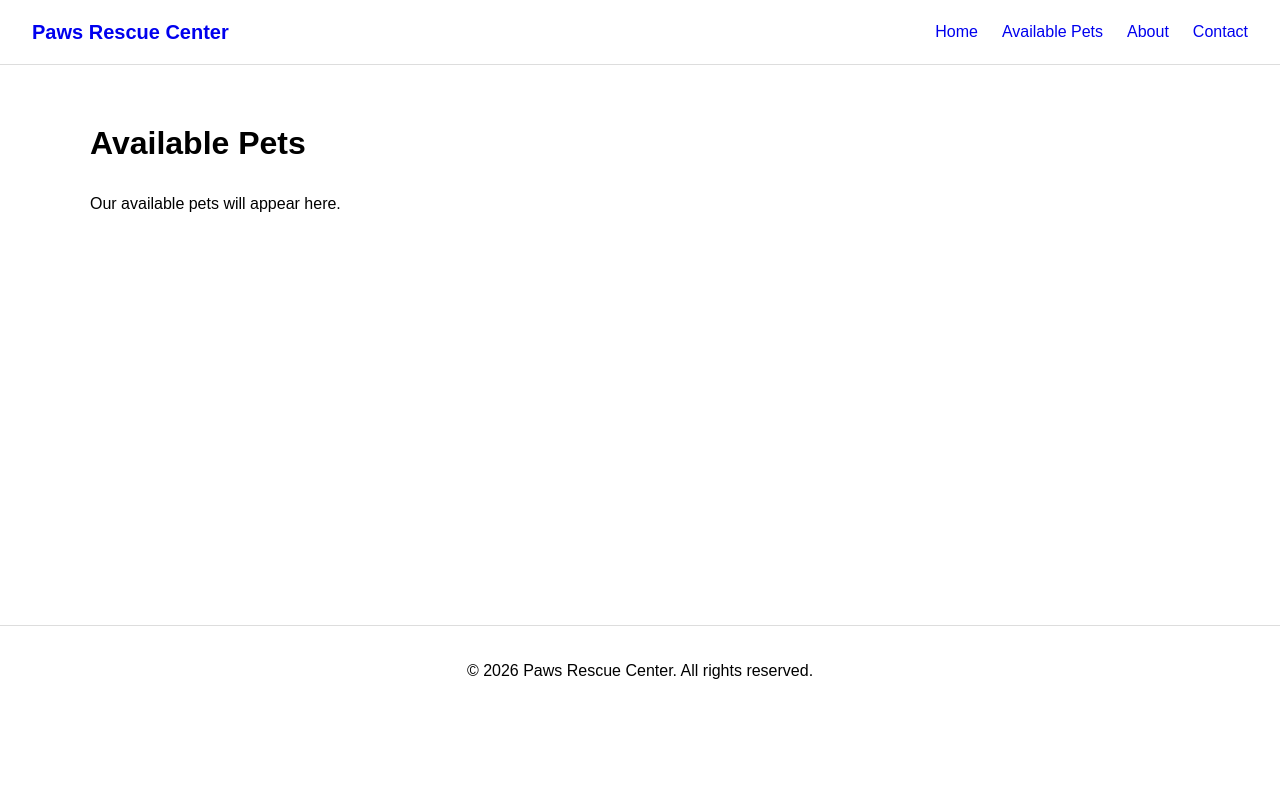
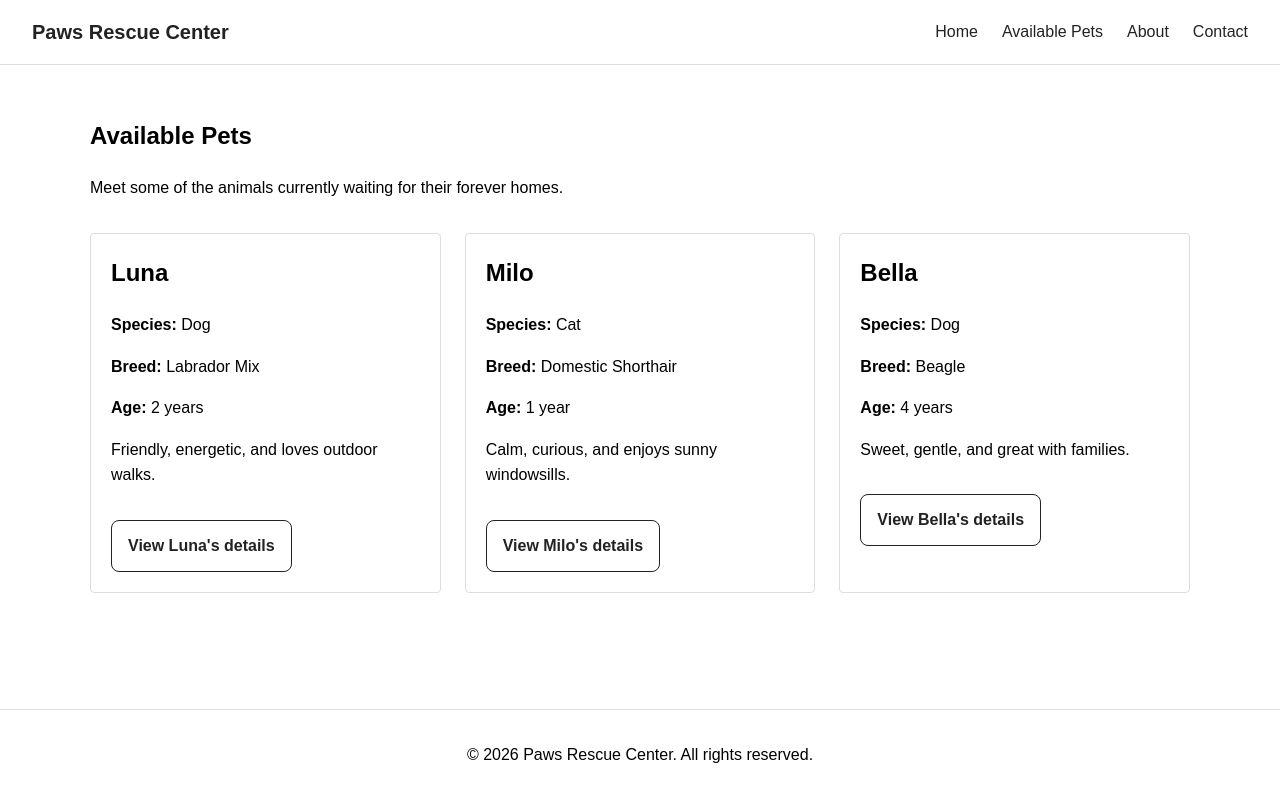
Before and after one commit to jdcloud16/paws-rescue-center, a Flask app: page /pets in a window 1280 px wide. Run offline with Flask 3, Linux system fonts and the light colour scheme.

Commit message:
Build dynamic templates and pet pages

```diff
--- /dev/null
+++ b/app/main/data.py
@@ -0,0 +1,26 @@
+PETS = [
+    {
+        "id": 1,
+        "name": "Luna",
+        "species": "Dog",
+        "breed": "Labrador Mix",
+        "age": "2 years",
+        "description": "Friendly, energetic, and loves outdoor walks.",
+    },
+    {
+        "id": 2,
+        "name": "Milo",
+        "species": "Cat",
+        "breed": "Domestic Shorthair",
+        "age": "1 year",
+        "description": "Calm, curious, and enjoys sunny windowsills.",
+    },
+    {
+        "id": 3,
+        "name": "Bella",
+        "species": "Dog",
+        "breed": "Beagle",
+        "age": "4 years",
+        "description": "Sweet, gentle, and great with families.",
+    },
+]
--- a/app/main/routes.py
+++ b/app/main/routes.py
@@ -1,11 +1,16 @@
-from flask import render_template
+from flask import abort, render_template
 
 from app.main import bp
+from app.main.data import PETS
 
 
 @bp.route("/")
 def homepage():
-    return render_template("home.html")
+    return render_template(
+        "home.html",
+        title="Paws Rescue Center",
+        featured_pets=PETS[:2],
+    )
 
 
 @bp.route("/pets")
@@ -13,6 +18,26 @@ def pets_page():
     return render_template(
         "pets.html",
         title="Available Pets",
+        pets=PETS,
+    )
+
+
+@bp.route("/pets/<int:pet_id>")
+def pet_details_page(pet_id):
+    pet = None
+
+    for current_pet in PETS:
+        if current_pet["id"] == pet_id:
+            pet = current_pet
+            break
+
+    if pet is None:
+        abort(404)
+
+    return render_template(
+        "pet_details.html",
+        title=pet["name"],
+        pet=pet,
     )
 
 
--- a/app/static/css/style.css
+++ b/app/static/css/style.css
@@ -6,6 +6,9 @@ body {
     margin: 0;
     font-family: Arial, sans-serif;
     line-height: 1.6;
+    min-height: 100vh;
+    display: flex;
+    flex-direction: column;
 }
 
 .site-header {
@@ -39,7 +42,7 @@ body {
 
 .site-main {
     width: min(1100px, 90%);
-    min-height: 70vh;
+    flex: 1;
     margin: 0 auto;
     padding: 2rem 0;
 }
@@ -48,4 +51,98 @@ body {
     padding: 1rem 2rem;
     text-align: center;
     border-top: 1px solid #dddddd;
+
 }
+
+.page-header {
+    margin-bottom: 2rem;
+}
+
+.pet-grid {
+    display: grid;
+    grid-template-columns: repeat(auto-fit, minmax(240px, 1fr));
+    gap: 1.5rem;
+}
+
+.pet-card {
+    padding: 1.25rem;
+    border: 1px solid #dddddd;
+    border-radius: 4px;
+}
+
+.pet-card h2 {
+    margin-top: 0;
+}
+
+.pet-detail {
+    max-width: 700px;
+}
+
+.hero {
+    padding: 4rem 0;
+}
+
+.hero-content {
+    max-width: 720px;
+}
+
+.hero h1 {
+    margin-top: 0;
+    font-size: 2.5rem;
+    line-height: 1.2;
+}
+
+.hero p {
+    font-size: 1.1rem;
+}
+
+
+.featured-section {
+    margin-top: 3rem;
+}
+
+.content-section {
+    margin-bottom: 2rem;
+}
+
+.content-section h2 {
+    margin-bottom: 0.5rem;
+}
+
+.content-section ul {
+    padding-left: 1.25rem;
+}
+
+.contact-info {
+    padding: 1.25rem;
+    border: 1px solid #dddddd;
+    border-radius: 0.75rem;
+}
+
+a {
+    color: #222222;
+}
+
+a:hover {
+    text-decoration: underline;
+}
+
+.button {
+    display: inline-block;
+    margin-top: 1rem;
+    padding: 0.75rem 1rem;
+    border: 1px solid #222222;
+    border-radius: 0.5rem;
+    text-decoration: none;
+}
+
+.button:hover {
+    background-color: #222222;
+    color: #ffffff;
+    text-decoration: none;
+}
+
+.pet-card a,
+.pet-detail a {
+    font-weight: bold;
+}
--- a/app/templates/pets.html
+++ b/app/templates/pets.html
@@ -3,6 +3,34 @@
 {% block title %}{{ title }} | Paws Rescue Center{% endblock %}
 
 {% block content %}
-    <h1>{{ title }}</h1>
-    <p>Our available pets will appear here.</p>
+    <section class="page-header">
+        <h1>{{ title }}</h1>
+        <p>Meet some of the animals currently waiting for their forever homes.</p>
+    </section>
+
+    <section class="pet-grid">
+        {% for pet in pets %}
+            <article class="pet-card">
+                <h2>{{ pet.name }}</h2>
+
+                <p>
+                    <strong>Species:</strong> {{ pet.species }}
+                </p>
+
+                <p>
+                    <strong>Breed:</strong> {{ pet.breed }}
+                </p>
+
+                <p>
+                    <strong>Age:</strong> {{ pet.age }}
+                </p>
+
+                <p>{{ pet.description }}</p>
+
+                <a class="button" href="{{ url_for('main.pet_details_page', pet_id=pet.id) }}">
+                    View {{ pet.name }}'s details
+                </a>
+            </article>
+        {% endfor %}
+    </section>
 {% endblock %}
```
Also changed, not shown: app/templates/about.html (+23 -2 lines), app/templates/contact.html (+26 -8 lines), app/templates/home.html (+41 -2 lines), app/templates/pet_details.html (added, +27 -0 lines).
